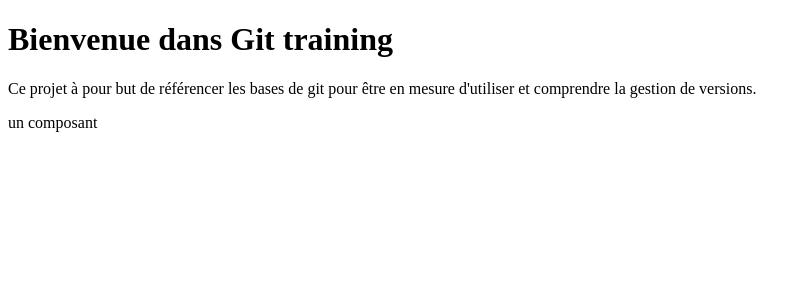
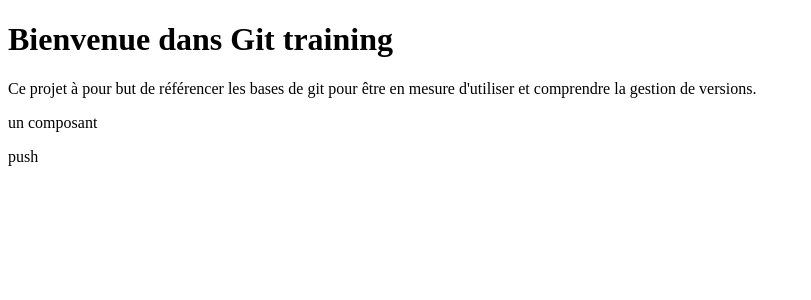
Before and after one commit to DavidSark/git-training, a Nuxt app: page / in a window 1280 px wide. Shown: the top 300 px of the page, without its empty margins (0-811 px from the left). Built offline with nearby package versions, Linux system fonts and the light colour scheme.

Commit message:
features(master) : push

```diff
--- a/pages/index.vue
+++ b/pages/index.vue
@@ -10,6 +10,7 @@
        <p>Ce projet à pour but de référencer les bases de git pour être en mesure d'utiliser et comprendre la gestion de versions.</p>
 
        <p>un composant</p>
+       <p>push</p>
     </div>
 </template>
 
```
